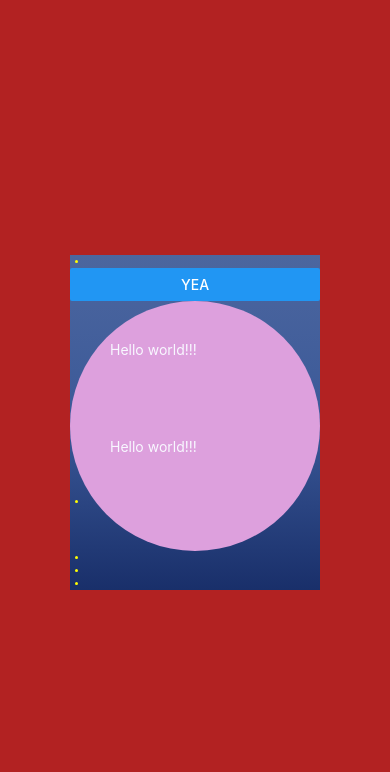
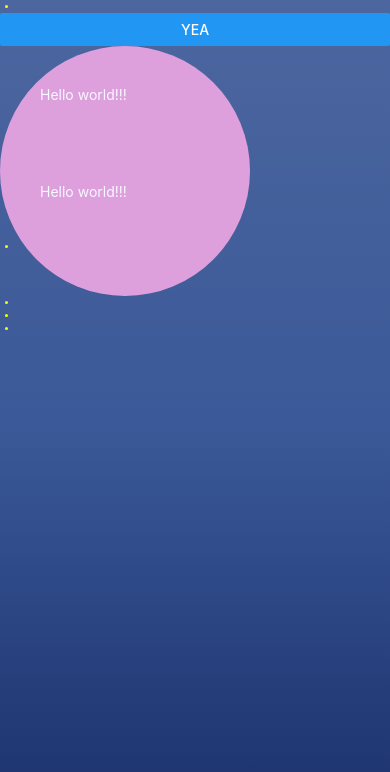
Before and after one commit to cbatsoula/SunMoonProject, a React Native app: screen / in a window 390 px wide. Shown: the top 772 px of the page. Built offline with nearby package versions, Linux system fonts and the light colour scheme.

Commit message:
linearGradient takes up the full background now

```diff
--- a/App.js
+++ b/App.js
@@ -30,7 +30,8 @@ export default class App extends Component {
   render () {
     return (
       <View style={styles.container}>
-      <LinearGradient colors={['#4c669f', '#3b5998', '#192f6a']}>
+      <LinearGradient style={styles.lG}
+        colors={['#4c669f', '#3b5998', '#192f6a']}>
       <View style={styles.star} />
       <StatusBar style="auto" />
         <Button
@@ -79,6 +80,11 @@ const styles = StyleSheet.create({
 
 
   },
+  lG: {
+    flex: 3,
+    alignSelf: "stretch",
+  },
+
   star: {
     height: 3,
     width: 3,
```
